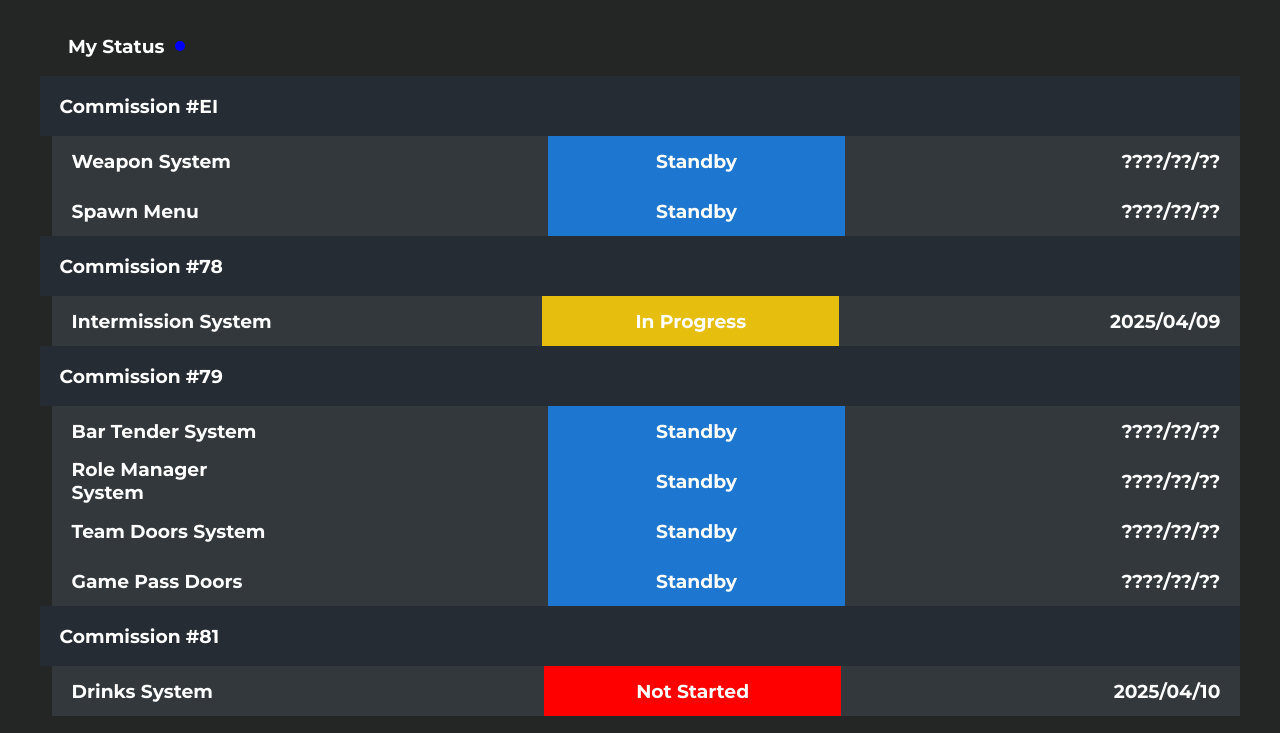
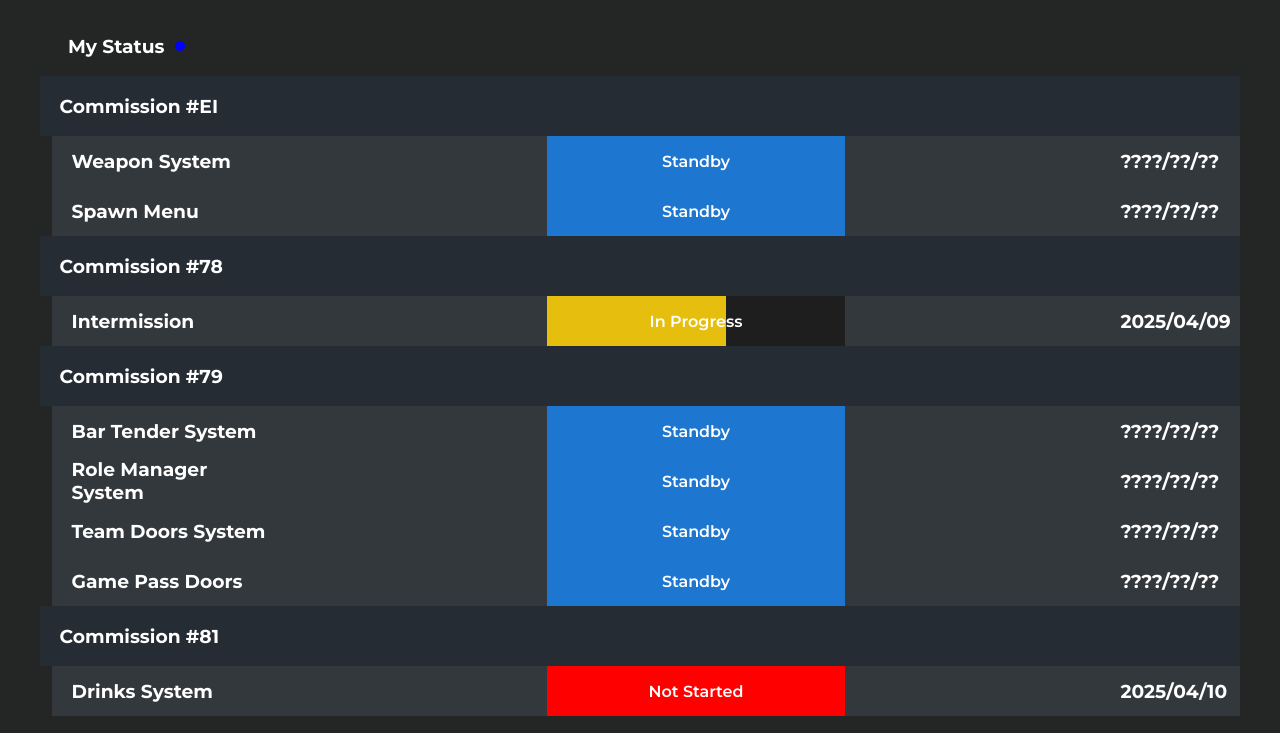
Before and after one commit to existentza/ExisDashboard, a plain HTML site: page index.html in a window 1280 px wide. Shown: the part 67-800 px from the top of the page. Drawn offline with Linux system fonts and the light colour scheme; no server answers.

Commit message:
update site

```diff
--- a/index.html
+++ b/index.html
@@ -17,7 +17,7 @@
         <div class="links">
             <a href="https://existentza.github.io/ExisFolio/" target="_blank" class="link">Portfolio</a>
             <a href="https://discord.com/users/1170828730013323314" target="_blank" class="link">Hire Me</a>
-            <a href=" https://linktr.ee/existentz" target="_blank" class="link">My Links</a>
+            <a href="https://linktr.ee/existentz" target="_blank" class="link">My Links</a>
         </div>
     </div>
     <div class="online-status" id="online-status">
@@ -28,140 +28,106 @@
         <div class="orders-manager">
             <div class="order">
                 <div class="order-id">
-                    <h3 style="margin-left: 20px;">
-                        Commission #EI
-                    </h3>
+                    <h3 style="margin-left: 20px;">Commission #EI</h3>
                 </div>
                 <div class="tasks">
                     <div description="Waiting for orders..." class="task" id="task">
-                        <h3 class="task-name">
-                            Weapon System
-                        </h3>
+                        <h3 class="task-name">Weapon System</h3>
                         <div class="task-status" value="3">
-                            <h3></h3>
+                            <div class="completion-bar" percentage="80"></div>
                         </div>
                         <h3 class="task-date">
-                            <span class="date">
-                                ????/??/??
-                            </span>
+                            <span class="date">????/??/??</span>
                         </h3>
                     </div>
                     <div description="Waiting for your orders." class="task" id="task">
-                        <h3 class="task-name">
-                            Spawn Menu
-                        </h3>
+                        <h3 class="task-name">Spawn Menu</h3>
                         <div class="task-status" value="3">
-                            <h3></h3>
+                            <div class="completion-bar" percentage="10"></div>
                         </div>
                         <h3 class="task-date">
-                            <span class="date">
-                                ????/??/??
-                            </span>
+                            <span class="date">????/??/??</span>
                         </h3>
                     </div>
                 </div>
             </div>
+
             <div class="order">
                 <div class="order-id">
-                        <h3 style="margin-left: 20px;">
-                            Commission #78
-                        </h3>
+                    <h3 style="margin-left: 20px;">Commission #78</h3>
                 </div>
                 <div class="tasks">
                     <div description="Currently working on it..." class="task" id="task">
-                            <h3 class="task-name">
-                                Intermission System
-                            </h3>
+                        <h3 class="task-name">Intermission</h3>
                         <div class="task-status" value="1">
-                                <h3></h3>
+                            <div class="completion-bar" percentage="60"></div>
                         </div>
                         <h3 class="task-date">
-                                <span class="date">
-                                    2025/04/09
-                                </span>
+                            <span class="date">2025/04/09</span>
                         </h3>
                     </div>
                 </div>
             </div>
+
             <div class="order">
                 <div class="order-id">
-                    <h3 style="margin-left: 20px;">
-                        Commission #79
-                    </h3>
+                    <h3 style="margin-left: 20px;">Commission #79</h3>
                 </div>
                 <div class="tasks">
                     <div description="" class="task" id="task">
-                        <h3 class="task-name">
-                            Bar Tender System
-                        </h3>
+                        <h3 class="task-name">Bar Tender System</h3>
                         <div class="task-status" value="3">
-                            <h3></h3>
+                            <div class="completion-bar" percentage="0"></div>
                         </div>
                         <h3 class="task-date">
-                            <span class="date">
-                                ????/??/??
-                            </span>
+                            <span class="date">????/??/??</span>
                         </h3>
                     </div>
                     <div description="" class="task" id="task">
-                        <h3 class="task-name">
-                            Role Manager System
-                        </h3>
+                        <h3 class="task-name">Role Manager System</h3>
                         <div class="task-status" value="3">
-                            <h3></h3>
+                            <div class="completion-bar" percentage="0"></div>
                         </div>
                         <h3 class="task-date">
-                            <span class="date">
-                                ????/??/??
-                            </span>
+                            <span class="date">????/??/??</span>
                         </h3>
                     </div>
+
                     <div description="" class="task" id="task">
-                        <h3 class="task-name">
-                            Team Doors System
-                        </h3>
+                        <h3 class="task-name">Team Doors System</h3>
                         <div class="task-status" value="3">
-                            <h3></h3>
+                            <div class="completion-bar" percentage="0"></div>
                         </div>
                         <h3 class="task-date">
-                            <span class="date">
-                                ????/??/??
-                            </span>
+                            <span class="date">????/??/??</span>
                         </h3>
                     </div>
+
                     <div description="" class="task" id="task">
-                        <h3 class="task-name">
-                            Game Pass Doors
-                        </h3>
+                        <h3 class="task-name">Game Pass Doors</h3>
                         <div class="task-status" value="3">
-                            <h3></h3>
+                            <div class="completion-bar" percentage="0"></div>
                         </div>
                         <h3 class="task-date">
-                            <span class="date">
-                                ????/??/??
-                            </span>
+                            <span class="date">????/??/??</span>
                         </h3>
                     </div>
                 </div>
             </div>
+
+
             <div class="order">
                 <div class="order-id">
-                    <h3 style="margin-left: 20px;">
-                        Commission #81
-                    </h3>
+                    <h3 style="margin-left: 20px;">Commission #81</h3>
                 </div>
                 <div class="tasks">
                     <div description="" class="task" id="task">
-                        <h3 class="task-name">
-                            Drinks System
-                        </h3>
+                        <h3 class="task-name">Drinks System</h3>
                         <div class="task-status" value="0">
-                            <h3></h3>
+                            <div class="completion-bar" percentage="0"></div>
                         </div>
                         <h3 class="task-date">
-                            <span class="date">
-                                2025/04/10
-                            </span>
+                            <span class="date">2025/04/10</span>
                         </h3>
                     </div>
                 </div>
@@ -171,9 +137,9 @@
     <div class="down-bar">
         <p class="hire-status" value="1"></p>
         <p>You can check your commission status with the code I provided you on Discord.</p>
-        <p>Hover on the tasks for additional infos.</p>
+        <p>Hover on the tasks for additional info.</p>
         <p>Dates are displayed in YYYY/MM/DD format.</p>
-        <p> For any question feel free to contact me on Discord (@existentza)</p>
+        <p>For any question, feel free to contact me on Discord (@existentza)</p>
     </div>
     <script src="script.js"></script>
 </body>
--- a/script.js
+++ b/script.js
@@ -7,6 +7,20 @@ const statusDot = document.getElementById("status-dot");
 const statusType = document.getElementById("status-type");
 const statusManager = document.getElementById("online-status");
 
+function GetStatusText(status){
+    if (status == "0") {
+        return "Not Started";
+    } else if (status == "1") {
+        return "In Progress";
+    } else if (status == "2") {
+        return "Done";
+    } else if (status == "3") {
+        return "Standby";
+    } else if (status == "4") {
+        return "Waiting for Payment";
+    }
+}
+
 if (ordersManager.children.length === 0) {
     const noOrdersMessage = document.createElement('p');
     noOrdersMessage.textContent = "There is no Commissions at the moment.";
@@ -15,6 +29,11 @@ if (ordersManager.children.length === 0) {
 }
 
 for (const task of tasks) {
+    const taskDescription = task.getAttribute("description");
+    const taskStatus = task.querySelector(".task-status");
+    const taskCompletionBar = taskStatus.querySelector(".completion-bar");
+    const status = taskStatus.getAttribute("value");
+
     task.addEventListener("mousemove", function(e) {
         const x = e.pageX;
         const y = e.pageY;
@@ -24,7 +43,12 @@ for (const task of tasks) {
             return;
         }
 
-        const taskDescription = task.getAttribute("description");
+        const percentage = taskCompletionBar.getAttribute("percentage");
+        const barText = taskCompletionBar.querySelector(".completion-text");
+
+        if (barText && (status !== "3" && status !== "0")) {
+            barText.innerHTML = `${percentage}%`;
+        }
 
         if (taskDescription == "") {
             tooltip.innerHTML = "No description available.";
@@ -39,6 +63,10 @@ for (const task of tasks) {
 
     task.addEventListener('mouseleave', () => {
         tooltip.style.display = 'none';
+        const barText = taskCompletionBar.querySelector(".completion-text");
+        if (barText) {
+            barText.innerHTML = GetStatusText(status);
+        }
     });
 }
 
@@ -57,27 +85,38 @@ statusManager.addEventListener('mouseleave', () => {
     tooltip.style.display = 'none';
 });
 
-for (const task of tasks_status) {
-    const status = task.getAttribute("value");
-    let statusText = task.querySelector("h3");
+for (const taskStatus of tasks_status) {
+    const status = taskStatus.getAttribute("value");
+    const bar = taskStatus.querySelector(".completion-bar");
+    let percentage = bar.getAttribute("percentage");
 
-    if (status == "0") {
-        statusText.textContent = "Not Started";
-    } else if (status == "1") {
-        statusText.textContent = "In Progress";
-    } else if (status == "2") {
-        statusText.textContent = "Done";
-    } else if (status == "3") {
-        statusText.textContent = "Standby";
-    } else if (status == "4") {
-        statusText.textContent = "Waiting for Payment"
+    if (status === "3" || status === "0") {
+        percentage = 100
     }
+
+    bar.innerHTML = '';
+
+    const fill = document.createElement('div');
+    fill.className = 'completion-fill';
+    fill.style.width = `${percentage}%`;
+
+    const text = document.createElement('div');
+    text.className = 'completion-text';
+    text.textContent = GetStatusText(status);
+
+    if (status === "0") fill.style.backgroundColor = "red";
+    else if (status === "1") fill.style.backgroundColor = "rgb(230, 191, 14)";
+    else if (status === "2") fill.style.backgroundColor = "rgb(16, 189, 33)";
+    else if (status === "3") fill.style.backgroundColor = "rgb(29, 118, 207)";
+    else if (status === "4") fill.style.backgroundColor = "rgb(183, 71, 11)";
+
+    bar.appendChild(fill);
+    bar.appendChild(text);
 }
 
 fetch("https://api.lanyard.rest/v1/users/1170828730013323314")
     .then(res => res.json())
     .then(data => {
-
         if (data.data.discord_status != "offline") {
             statusDot.style.backgroundColor = "green";
             statusType.textContent = "Currently Online";
@@ -91,7 +130,6 @@ setInterval(() => {
     fetch("https://api.lanyard.rest/v1/users/1170828730013323314")
         .then(res => res.json())
         .then(data => {
-
             if (data.data.discord_status != "offline") {
                 statusDot.style.backgroundColor = "green";
                 statusType.textContent = "Currently Online";
@@ -101,28 +139,3 @@ setInterval(() => {
             }
         });
 }, 60000);
-
-/*
-<div class="order">
-    <div class="order-id">
-        <h3 style="margin-left: 20px;">
-            Commission ID
-        </h3>
-    </div>
-    <div class="tasks">
-        <div description="" class="task" id="task">
-            <h3 class="task-name">
-                Task Name
-            </h3>
-            <div class="task-status" value="0">
-                <h3></h3>
-            </div>
-            <h3 class="task-date">
-                <span class="date">
-                    YYYY/MM/DD
-                </span>
-            </h3>
-        </div>
-    </div>
-</div>
-*/
--- a/style.css
+++ b/style.css
@@ -131,31 +131,15 @@ p {
 }
 
 .task-status {
+    position: relative;
     display: flex;
+    flex-direction: column;
     height: 100%;
     width: 25%;
     justify-content: center;
     align-items: center;
-}
-
-.task-status[value="0"] {
-    background-color: red;
-}
-
-.task-status[value="1"] {
-    background-color: rgb(230, 191, 14);
-}
-
-.task-status[value="2"] {
-    background-color: rgb(16, 189, 33);
-}
-
-.task-status[value="3"] {
-    background-color: rgb(29, 118, 207);
-}
-
-.task-status[value="4"] {
-    background-color: rgb(183, 71, 11);
+    background-color: #1f1e1e;
+    overflow: hidden;
 }
 
 .hire-status[value="0"]::before {
@@ -163,9 +147,43 @@ p {
     color: red;
 }
 
+.completion-bar {
+    position: relative;
+    width: 100%;
+    height: 100%;
+    text-align: center;
+    display: flex;
+    align-items: center;
+    justify-content: center;
+    z-index: 1;
+}
+
+.completion-fill {
+    position: absolute;
+    top: 0;
+    left: 0;
+    height: 100%;
+    z-index: 0;
+    transition: width 0.3s ease;
+}
+
+.completion-text {
+    position: relative;
+    z-index: 2;
+    color: white;
+    font-size: 16px;
+    font-weight: 600;
+    width: 100%;
+    text-align: center;
+}
+
 .hire-status[value="1"]::before {
     content: "Currently For Hire.";
     color: rgb(7, 233, 7);
+}
+
+.task-date {
+    width:  100px;
 }
 
 /* Tasks Container */
```
Lines whose indentation alone changed are shown as unchanged.
